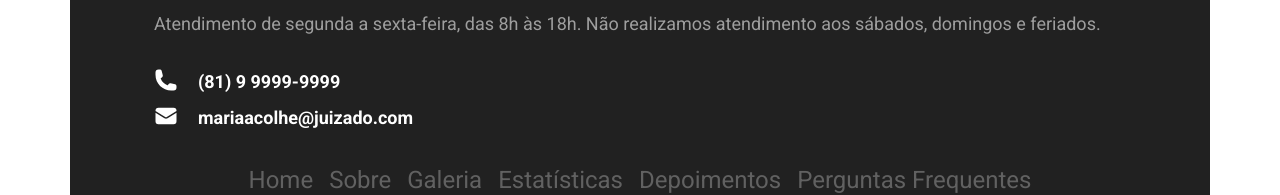
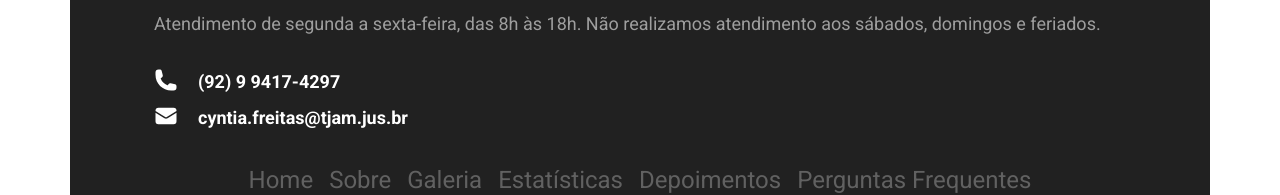
Before and after one commit to leonfritas/mariaacolhe-website, a Next.js app: page / in a window 1280 px wide. Shown: the part 4446-4641 px from the top of the page. Built offline with nearby package versions, Linux system fonts and the light colour scheme; no server answers.

Commit message:
fix: atualizar informações de contato no rodapé

```diff
--- a/src/components/footer.tsx
+++ b/src/components/footer.tsx
@@ -31,13 +31,13 @@ export function Footer() {
               <div className="flex gap-5">
                 <PhoneIcon className="h-6 w-6 text-white" />
                 <h6 className="text-white text-lg font-semibold">
-                  (81) 9 9999-9999
+                  (92) 9 9417-4297
                 </h6>
               </div>
               <div className="flex my-2 gap-5">
                 <EnvelopeIcon className="h-6 w-6 text-white" />
                 <h6 className="text-white text-lg font-semibold">
-                  mariaacolhe@juizado.com
+                  cyntia.freitas@tjam.jus.br
                 </h6>
               </div>
               </div>
```
